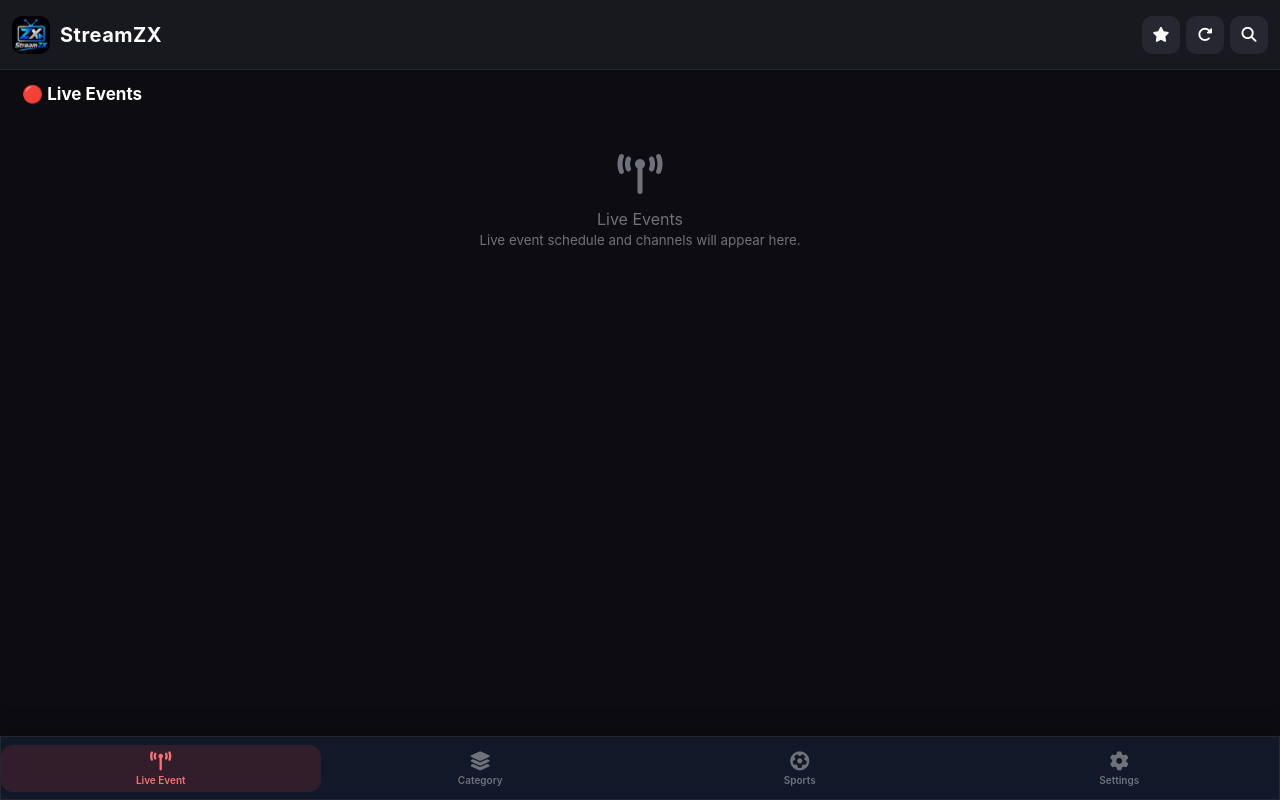
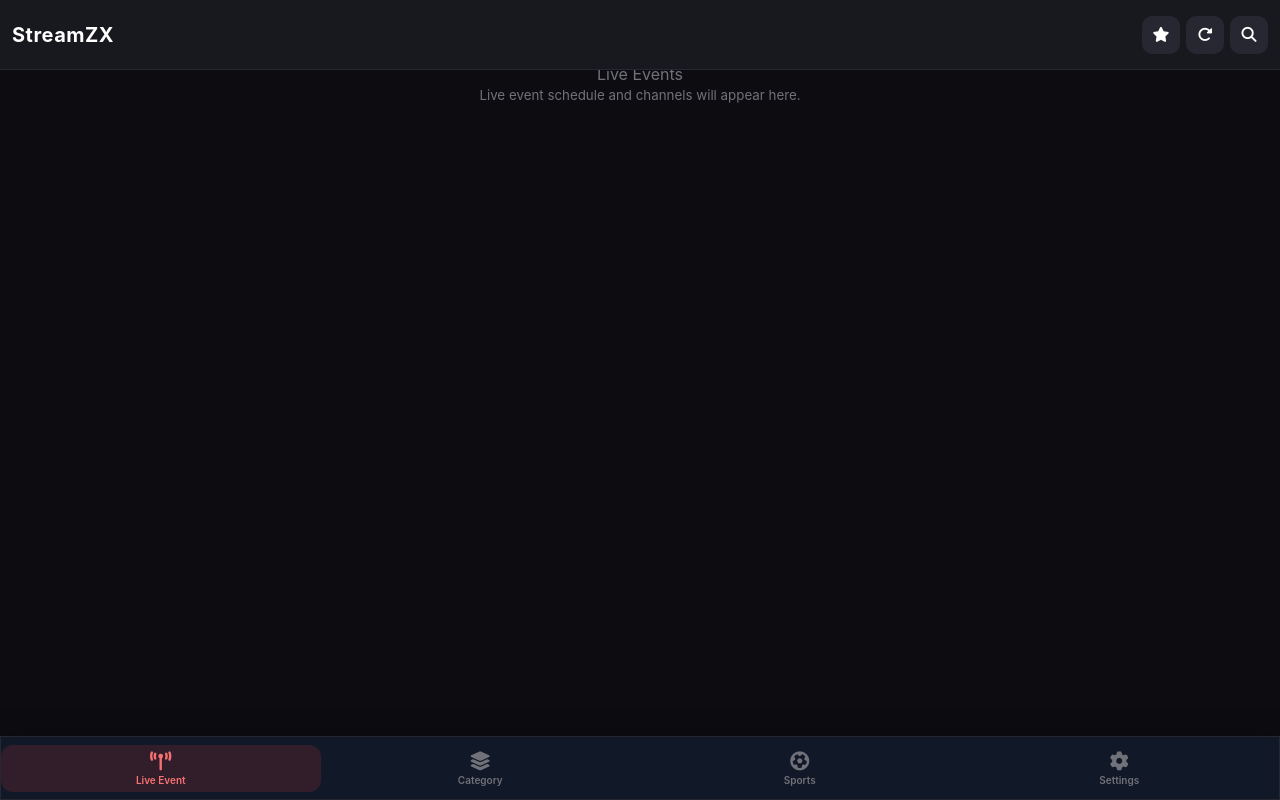
Before and after one commit to mdmominulislam777/Khorkuto-tv, a plain HTML site: page index.html in a window 1280 px wide. Drawn offline with nearby package versions, Linux system fonts and the light colour scheme.

Commit message:
Revise header logo and brand title format
Updated header branding to separate 'ZX' from 'Stream'.

```diff
--- a/index.html
+++ b/index.html
@@ -37,9 +37,11 @@
      HEADER
 ========================================== -->
 <header class="top-header">
+<!-- HEADER -->
+<header class="top-header">
     <div class="header-left">
-        <img src="logo.png" alt="StreamZX" class="header-app-icon" onerror="this.onerror=null;this.src='https://via.placeholder.com/38?text=ZX';">
-        <span class="brand-title">StreamZX</span>
+        <!-- লোগো মুছে ফেলা হয়েছে এবং ZX অংশ আলাদা করা হয়েছে -->
+        <span class="brand-title">Stream<span class="zx-text">ZX</span></span>
     </div>
 
     <div class="header-right">
```
